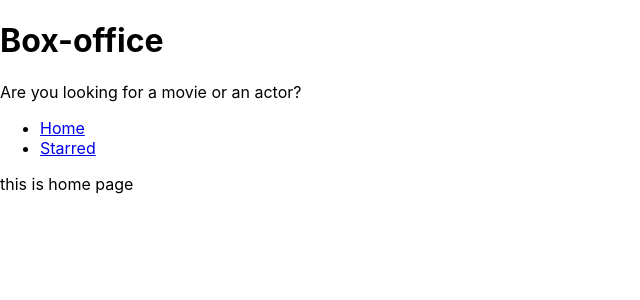
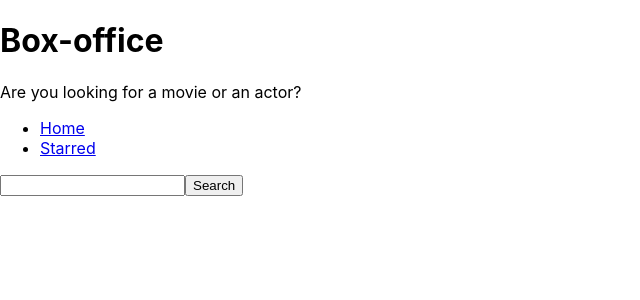
Before and after one commit to Chirag550/Box-office, a React (Create React App) app: page / in a window 1280 px wide. Shown: the top 300 px of the page, without its empty margins (0-640 px from the left). Built offline with nearby package versions, Linux system fonts and the light colour scheme.

Commit message:
working with api

```diff
--- a/src/pages/Home.js
+++ b/src/pages/Home.js
@@ -1,10 +1,37 @@
-import React from 'react'
+import React, {useState} from 'react'
 import MainPageLayout from '../components/MainPageLayout'
 
+
 const Home = () => {
+   const[input ,setInput]= useState('');
+
+   const onInputChange=(ev)=>{
+       setInput(ev.target.value);
+   }
+   const onSearch =()=>{
+    // https://api.tvmaze.com/search/shows?q=girls
+
+   fetch(`https://api.tvmaze.com/search/shows?q=${input}`).then(r =>r.json()).then(result =>{
+       console.log(result);
+
+   });
+};
+
+
+   const onKeyDown=(ev)=>{
+       if(ev.keycode===13){
+           onSearch();
+       }
+   }
+
+
+
+
+
     return (
         <MainPageLayout>
-          this is home page
+          <input type ="text" onChange={onInputChange} onKeyDown={onKeyDown} value={input} />
+          <button type ="button" onClick={onSearch}>Search</button>
         </MainPageLayout>
     )
 }
```
